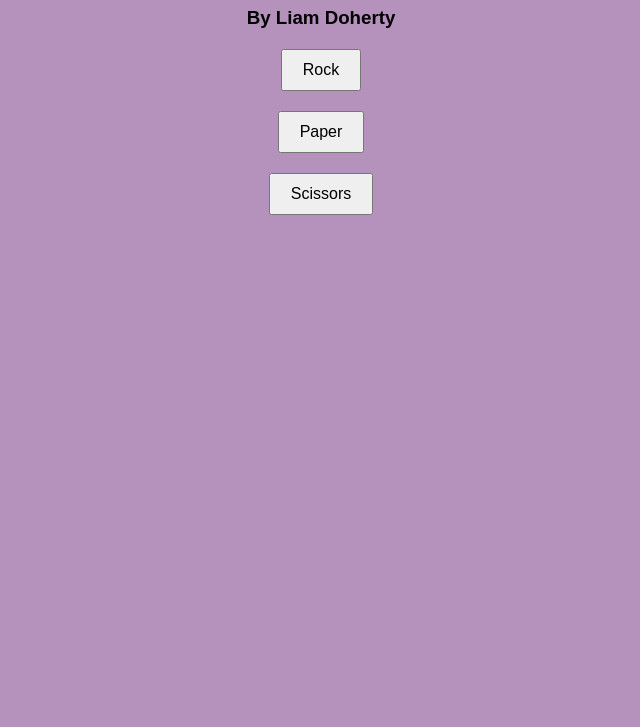
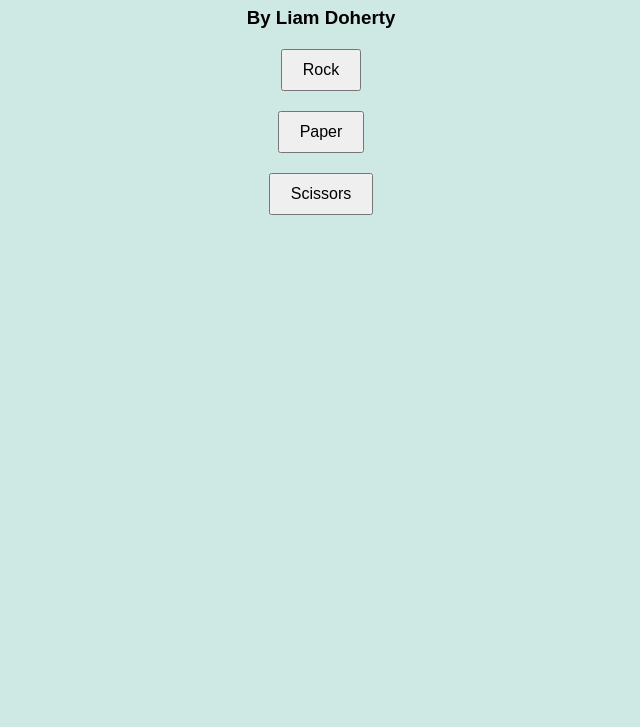
Before and after one commit to LiamKD/rockpaperscissors, a plain HTML site: page index.html in a window 1280 px wide. Shown: the part 73-800 px from the top of the page, without its empty margins (319-959 px from the left). Drawn offline with Linux system fonts and the light colour scheme.

Commit message:
Update style.css

```diff
--- a/style.css
+++ b/style.css
@@ -1,5 +1,5 @@
 body {
-    background-color: rgb(180, 146, 187);
+    background-color: rgb(206, 233, 227);
     font-family: Arial, Helvetica, sans-serif;
 }
 
@@ -29,3 +29,10 @@ button {
   text-align: center;
 
 }
+#userChoices{
+    padding-top: 15px;
+}
+#gameOver{
+        padding-top: 20px;
+
+}
```
